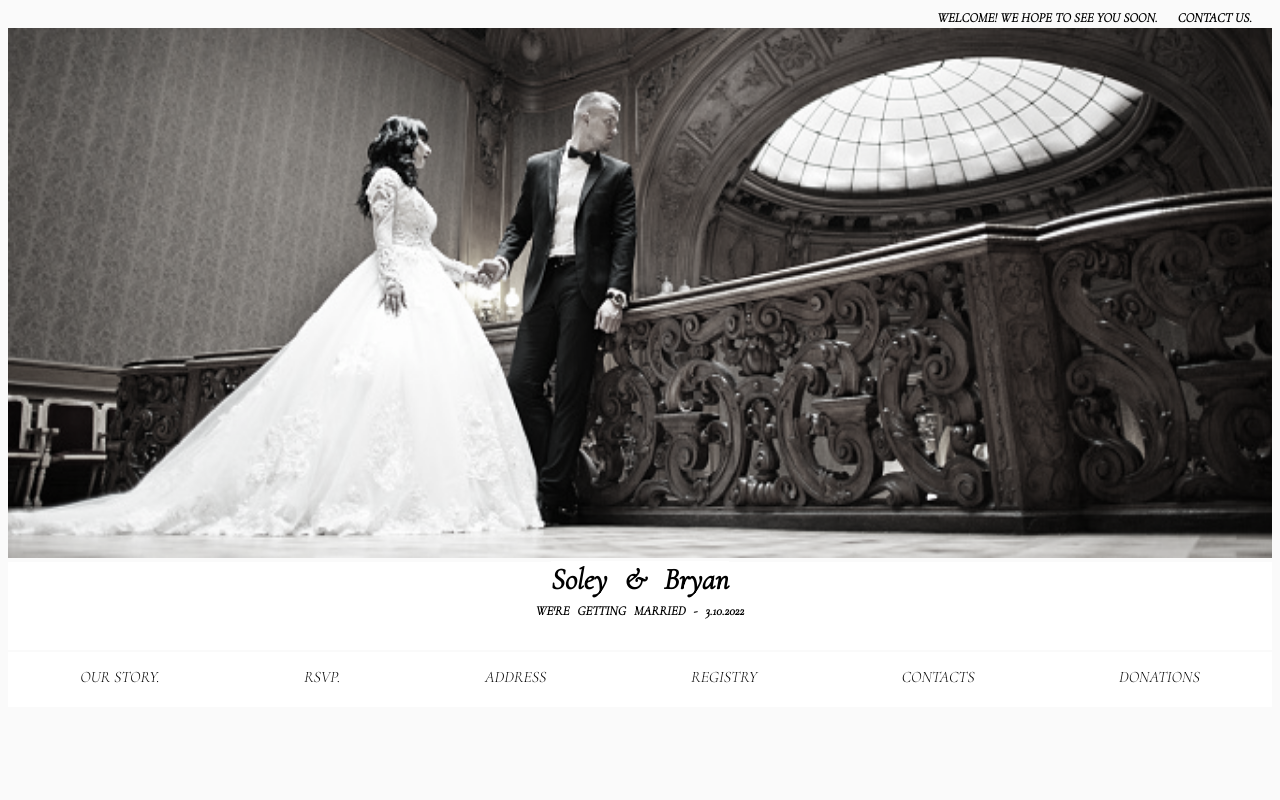
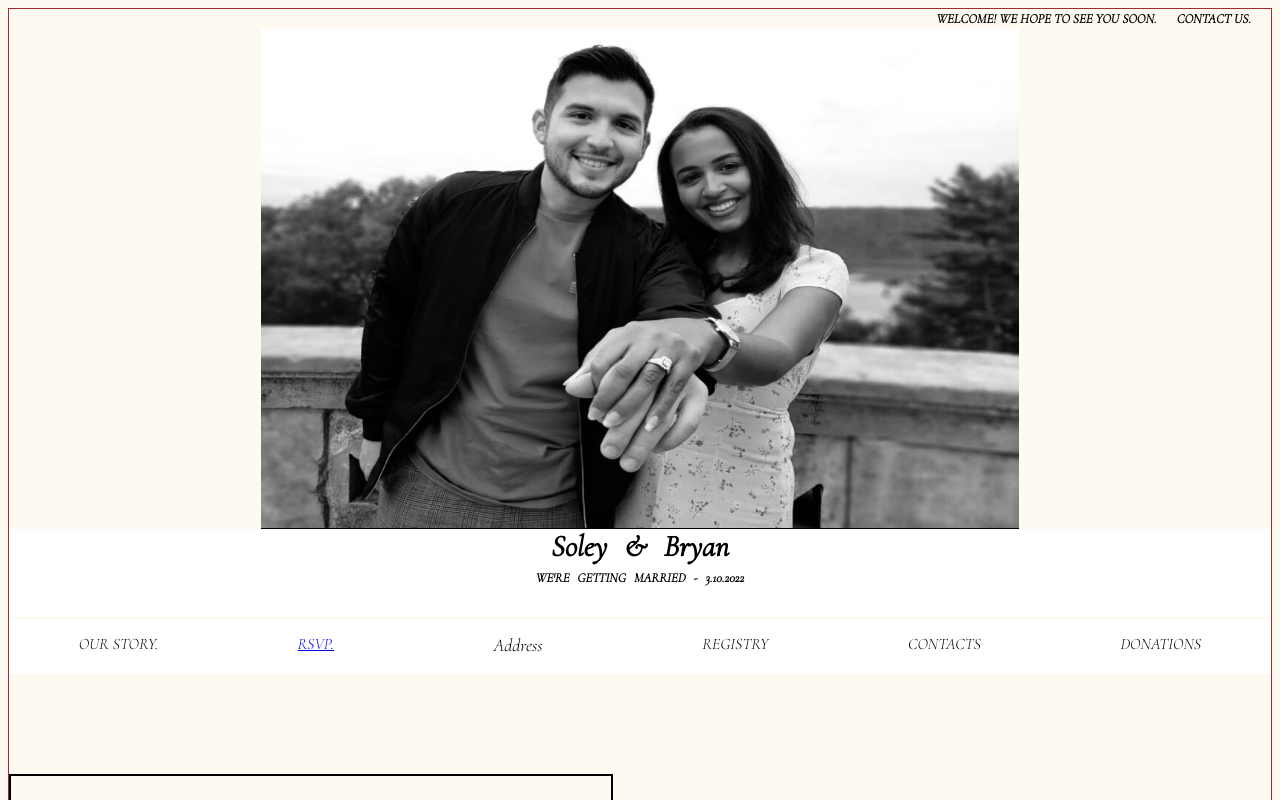
Before and after one commit to kevinrhidalgo/bandswed, a React (Create React App) app: page / in a window 1280 px wide. Shown: the top 800 px of the page. Built offline with nearby package versions, Linux system fonts and the light colour scheme.

Commit message:
adding models and minor css changes

```diff
--- a/src/components/Footer/Footer.js
+++ b/src/components/Footer/Footer.js
@@ -31,10 +31,11 @@ function Footer() {
 <h5> Copyright © 2021. Kevin Hidalgo </h5>
 </div>
 
+{/*
 <div className="footerTwo">
 <h1>Footer 2nd Half</h1>
 </div>
-
+*/}
 </div>
       </>
     );
--- a/src/components/Main/index.js
+++ b/src/components/Main/index.js
@@ -1,13 +1,15 @@
 import React from "react";
 import "../Main/style.css"
 import pracFoto from "./practiceWedding.jpeg"
+import brySol from "./brysol.jpg"
 
 function Main() {
+
     return (
       <>
         <div className='bodyMain'>
 <div className='coupleFoto'>
-<img src={pracFoto}/>
+<img src={brySol}/>
 </div>
 
 <div className='wedNames'>
--- a/src/components/Main/style.css
+++ b/src/components/Main/style.css
@@ -1,11 +1,15 @@
 body{
-    background-color: #fafafa;;
+    background-color: #fffaf1;
+    border: solid 1px brown;
+}
+.coupleFoto{
+    display: flex;
+    justify-content: center;
 }
 
-
 .coupleFoto img{
-    width: 100%;
-    height: 530px;
+    width: 60%;
+    height: 500px;
     filter: grayscale(90%);
     margin-top: -20px;
 }
@@ -32,3 +36,60 @@ font-size: 13px;
 word-spacing: 5px;
 background-color: white;
 }
+
+body.active-modal {
+    overflow-y: hidden;
+  }
+  .btn-modal {
+    padding: 10px 20px;
+    display: block;
+    margin: 90px auto 0;
+    font-size: 18px;
+  }
+
+  .modal, .overlay {
+    width: 100vw;
+    height: 100vh;
+    top: 0;
+    left: 0;
+    right: 0;
+    bottom: 0;
+    position: fixed;
+  }
+
+  .overlay {
+    background: rgba(49,49,49,0.8);
+  }
+
+  .modal-content {
+    position: absolute;
+    top:50%;
+    left: 50%;
+    transform: translate(-50%, -50%);
+    line-height: 1.4;
+    background: #f1f1f1;
+    padding: 14px 28px;
+    border-radius: 3px;
+    max-width: 700px;
+    min-width: 300px;
+    font-family: 'Encode Sans SC', sans-serif;
+  }
+
+  .closeBtn a{
+    color: #629ac9;
+    font-size:30px;
+    transform: translate(-100%,100%);
+    cursor:pointer;
+  }
+
+  .close-modal {
+    position: absolute;
+    top: 30px;
+    right: 10px;
+    padding: 5px 7px;
+    cursor:pointer;
+  }
+
+  .address{
+      transform: translate(0px,-100px);
+  }
--- a/src/components/Nav/Nav.js
+++ b/src/components/Nav/Nav.js
@@ -1,21 +1,59 @@
-import React from "react"
+import React, { useState } from "react";
 import "./style.css"
 
 function Nav() {
+
+
+  const [modalThree, setModalThree] = useState(false);
+
+  const toggleModalThree = () => {
+
+    setModalThree(!modalThree);
+  };
+
+  if(modalThree) {
+    document.body.classList.add('active-modal')
+  } else {
+    document.body.classList.remove('active-modal')
+  }
     return (
       <>
       <div className="navSection">
       <div className="navLink">OUR STORY.</div>
-      <div className="navLink">RSVP.</div>
-      <div className="navLink">ADDRESS</div>
+      <div className="navLink">
+      <a href="https://forms.gle/TaWYJFT1Y6AvQNKx8">  RSVP.</a>
+        </div>
+
+
+        <div className='navLink'>
+        <a onClick={toggleModalThree} className="btn-modal">
+  <div className="address">Address</div>
+</a>
+</div>
+        {modalThree && (
+        <div className="modal">
+          <div onClick={toggleModalThree} className="overlay"></div>
+          <div className="modal-content">
+
+          <p>Hi this is ht modal for the address navSection</p>
+
+            <div className='closeBtnThree'>
+            <a className="close-modal" onClick={toggleModalThree}>
+              <span>X</span>
+            </a>
+            </div>
+          </div>
+        </div>
+      )}
+
+
       <div className="navLink">REGISTRY</div>
       <div className="navLink">CONTACTS</div>
       <div className="navLink">DONATIONS</div>
       </div>
 
-      <div className="navSection">
-        <h2>Heyyyyyy</h2>
-        </div>
+
+
 
 
       </>
```
Also changed, not shown: src/components/Main/brysol.jpg (added).
